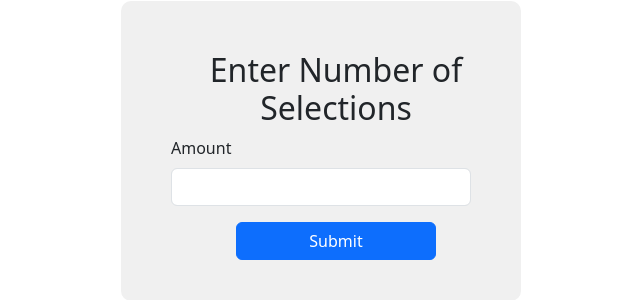
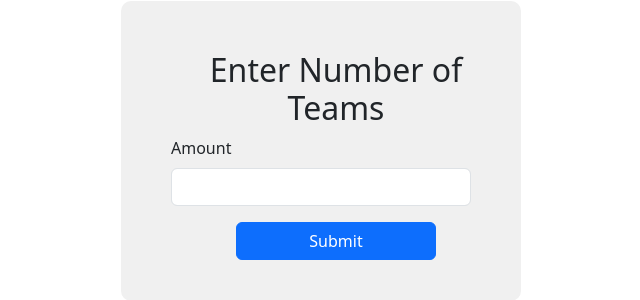
Before and after one commit to justinhmosher/bigBallzUpdated, a Django app: template templates/authentication/teamcount.html in a window 1280 px wide. Shown: the part 209-509 px from the top of the page, without its empty margins (319-959 px from the left). Run offline with Django 3.2, Linux system fonts and the light colour scheme; the template is opened without the code that fills it, so the values that code supplies are empty.

Commit message:
polishing

```diff
--- a/templates/authentication/teamcount.html
+++ b/templates/authentication/teamcount.html
@@ -83,7 +83,7 @@
 <div class="form-container">
 <div class="outer-padding">
 <div class="text-center">
-<h2>Enter Number of Selections </h2>
+<h2>Enter Number of Teams</h2>
 </div>
 <form action="{% url 'teamcount' %}" method="post">
 {% csrf_token %}
```
